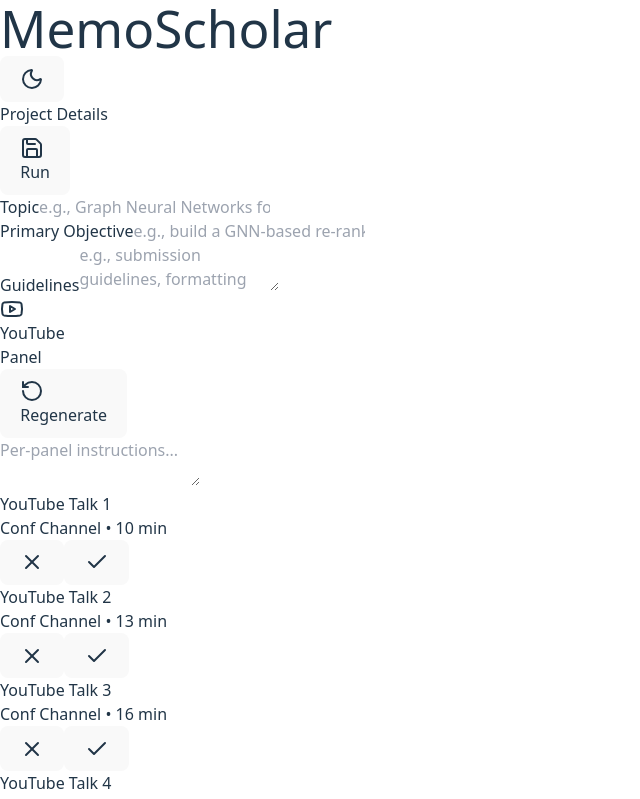
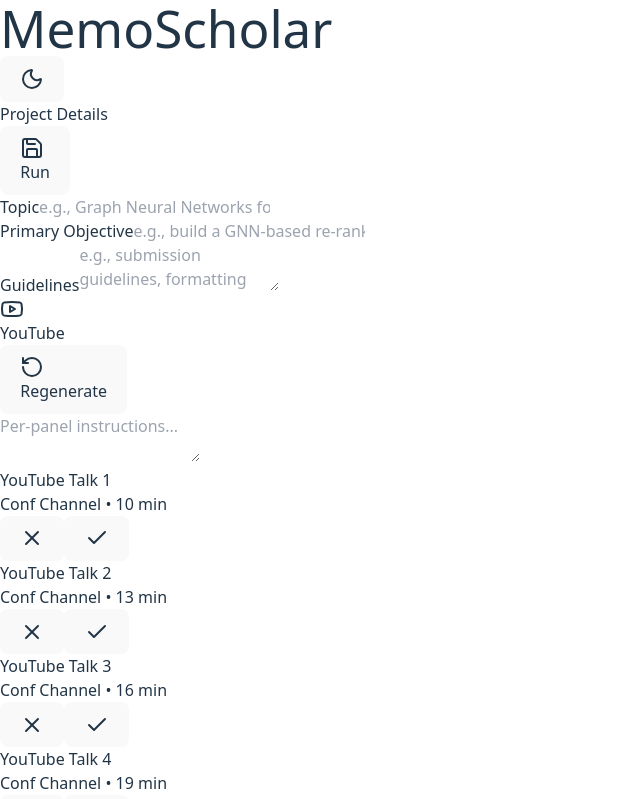
Before and after one commit to gomezc08/MemoScholar, a React (Vite) app in the folder frontend/memo-scholar/: page / in a window 1280 px wide. Shown: the top 799 px of the page, without its empty margins (0-640 px from the left). Built offline with nearby package versions, Linux system fonts and the light colour scheme.

Commit message:
removed panel badge

```diff
--- a/frontend/memo-scholar/src/components/ui/panel.tsx
+++ b/frontend/memo-scholar/src/components/ui/panel.tsx
@@ -3,7 +3,6 @@
 import { Check, X, RotateCcw, Youtube, FileText, Cpu } from "lucide-react";
 import { Card, CardContent, CardHeader, CardTitle } from "@/components/ui/card";
 import { Button } from "@/components/ui/button";
-import { Badge } from "@/components/ui/badge";
 import { Textarea } from "@/components/ui/textarea";
 import { Separator } from "@/components/ui/separator";
 import { mockItems } from "@/lib/mock";
@@ -60,7 +59,6 @@
           <CardTitle className="flex items-center gap-2 text-lg">
             {icon}
             {label}
-            <Badge variant="secondary" className="ml-2">Panel</Badge>
           </CardTitle>
           <Button size="sm" variant="outline" onClick={regenerate}>
             <RotateCcw className="h-4 w-4 mr-1" /> Regenerate
```
